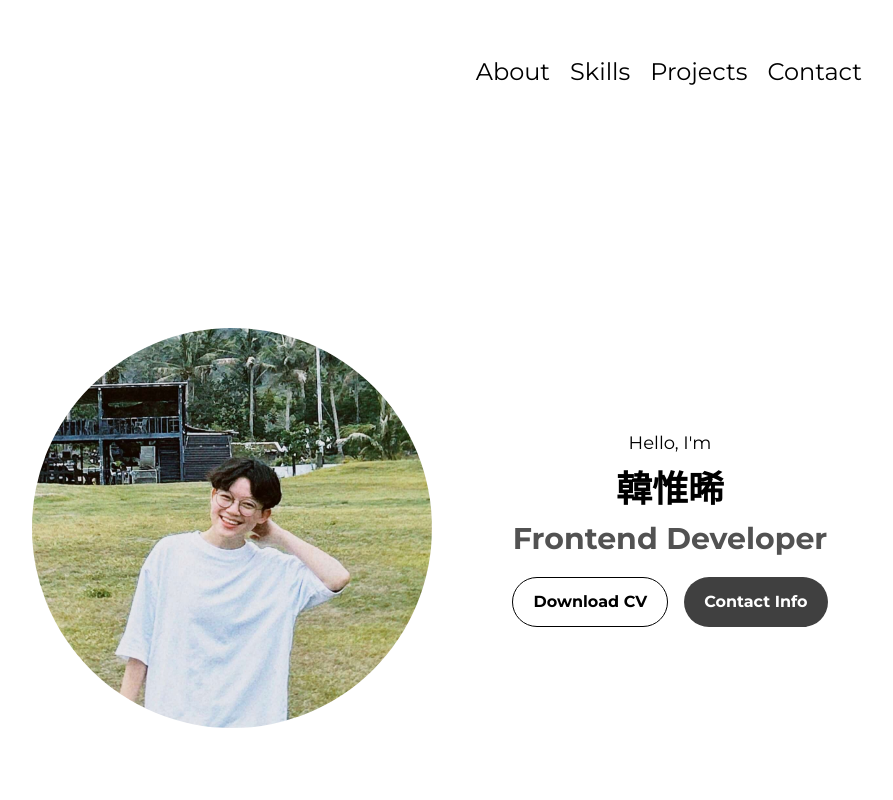
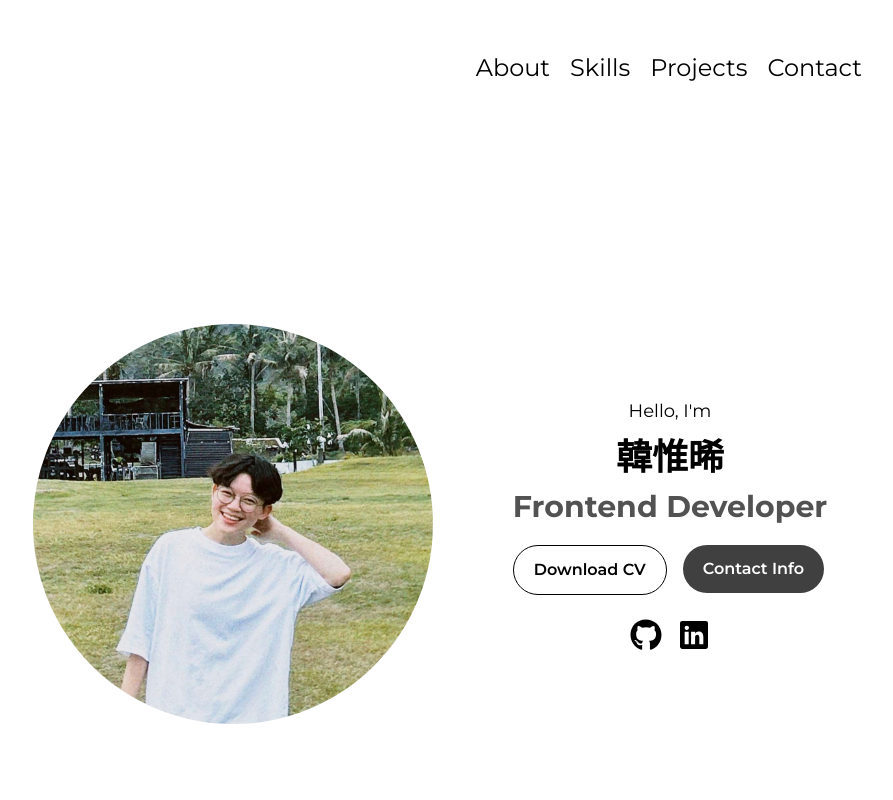
Before and after one commit to qqpp0504/website, a React (Vite) app in the folder frontend/: page / in a window 1280 px wide. Shown: the top 800 px of the page, without its empty margins (210-1103 px from the left). Built offline with nearby package versions, Linux system fonts and the light colour scheme.

Commit message:
Add RWD to all component

```diff
--- a/frontend/package.json
+++ b/frontend/package.json
@@ -11,6 +11,7 @@
   },
   "dependencies": {
     "@tailwindcss/vite": "^4.0.17",
+    "aos": "^2.3.4",
     "react": "^19.0.0",
     "react-dom": "^19.0.0",
     "tailwindcss": "^4.0.17"
--- a/frontend/src/App.jsx
+++ b/frontend/src/App.jsx
@@ -9,7 +9,7 @@ import Footer from "./components/Footer.jsx";
 
 function App() {
   return (
-    <div className="montserrat px-52 pt-14">
+    <div className="montserrat px-10 lg:px-52 pt-10">
       <header>
         <Navigation />
       </header>
--- a/frontend/src/components/Contact.jsx
+++ b/frontend/src/components/Contact.jsx
@@ -5,10 +5,10 @@ import SectionTitle from "./UI/SectionTitle.jsx";
 
 export default function Contact() {
   return (
-    <section className="my-48">
+    <section id="contact" className="my-48">
       <SectionTitle exploreText="Get In Touch" title="Contact Me" />
 
-      <div className="rounded-3xl border-[1.5px] border-neutral-400 px-7 py-5 w-fit mx-auto flex gap-8 bg-neutral-100">
+      <div className="rounded-3xl border-[1.5px] border-neutral-400 px-7 py-5 w-fit mx-auto flex flex-col sm:flex-row gap-8 bg-neutral-100">
         <div className="flex items-center gap-3">
           <div className="p-2 rounded-full bg-black">
             <AiTwotoneMail color="white" size="1.2rem" />
--- a/frontend/src/components/Footer.jsx
+++ b/frontend/src/components/Footer.jsx
@@ -1,11 +1,19 @@
 export default function Footer() {
   return (
     <>
-      <ul className="flex gap-5 text-2xl justify-center pb-5">
-        <li>About</li>
-        <li>Skills</li>
-        <li>Projects</li>
-        <li>Contact</li>
+      <ul className="flex flex-col sm:flex-row gap-5 text-2xl items-center sm:justify-center pb-5">
+        <li>
+          <a href="#about">About</a>
+        </li>
+        <li>
+          <a href="#skills">Skills</a>
+        </li>
+        <li>
+          <a href="#projects">Projects</a>
+        </li>
+        <li>
+          <a href="#contact">Contact</a>
+        </li>
       </ul>
       <div className="text-center my-8 text-neutral-600">
         &copy; 2025 hanwei. All rights reserved.
--- a/frontend/src/components/Navigation.jsx
+++ b/frontend/src/components/Navigation.jsx
@@ -1,12 +1,63 @@
+import { VscListSelection } from "react-icons/vsc";
+import { IoMdClose } from "react-icons/io";
+import { useState } from "react";
+
+import classes from "./Navigation.module.css";
+
 export default function Navigation() {
+  const [isToggle, setIsToggle] = useState(false);
+
+  function handleToggleMenu() {
+    setIsToggle((prev) => !prev);
+  }
+
   return (
-    <nav>
-      <ul className="flex gap-5 text-2xl justify-end">
-        <li>About</li>
-        <li>Skills</li>
-        <li>Projects</li>
-        <li>Contact</li>
-      </ul>
-    </nav>
+    <>
+      <nav className="mt-3 hidden lg:block">
+        <ul className="flex gap-5 text-2xl justify-end">
+          <li className={`${classes.line}`}>
+            <a href="#about">About</a>
+          </li>
+          <li className={`${classes.line}`}>
+            <a href="#skills">Skills</a>
+          </li>
+          <li className={`${classes.line}`}>
+            <a href="#projects">Projects</a>
+          </li>
+          <li className={`${classes.line}`}>
+            <a href="#contact">Contact</a>
+          </li>
+        </ul>
+      </nav>
+
+      <div className="mt-3 flex justify-end lg:hidden">
+        <button onClick={handleToggleMenu} className="cursor-pointer">
+          {isToggle ? (
+            <IoMdClose size="1.6rem" />
+          ) : (
+            <VscListSelection size="1.5rem" />
+          )}
+        </button>
+      </div>
+
+      {isToggle && (
+        <nav className="lg:hidden">
+          <ul className="flex flex-col gap-5 text-2xl right-12 top-24 bg-white p-10 rounded-xl">
+            <li className={`${classes.line}`}>
+              <a href="#about">About</a>
+            </li>
+            <li className={`${classes.line}`}>
+              <a href="#skills">Skills</a>
+            </li>
+            <li className={`${classes.line}`}>
+              <a href="#projects">Projects</a>
+            </li>
+            <li className={`${classes.line}`}>
+              <a href="#contact">Contact</a>
+            </li>
+          </ul>
+        </nav>
+      )}
+    </>
   );
 }
--- /dev/null
+++ b/frontend/src/components/Navigation.module.css
@@ -0,0 +1,22 @@
+.line a {
+  position: relative;
+}
+
+.line a:hover {
+  color: #9ca3af;
+}
+
+.line a::after {
+  content: " ";
+  position: absolute;
+  right: 50%;
+  left: 50%;
+  bottom: -10px;
+  border-bottom: 2px solid #9ca3af;
+  transition: 0.3s;
+}
+
+.line a:hover::after {
+  right: 0%;
+  left: 0%;
+}
--- a/frontend/src/components/Projects.jsx
+++ b/frontend/src/components/Projects.jsx
@@ -8,10 +8,10 @@ import ProjectCard from "./UI/ProjectCard.jsx";
 export default function Projects() {
   return (
     <>
-      <section className="mb-10">
+      <section id="projects" className="pt-4 mb-10">
         <SectionTitle exploreText="Browse My Recent" title="Projects" />
 
-        <div className="flex gap-8">
+        <div className="flex gap-8 flex-col lg:flex-row items-center">
           <ProjectCard
             projectImg={
               <img
@@ -21,6 +21,8 @@ export default function Projects() {
               />
             }
             projectName="SH SELECT Project"
+            projectGithub="https://github.com/qqpp0504/sh-select-project"
+            projectLink="https://qqpp0504.github.io/sh-select-project"
           />
           <ProjectCard
             projectImg={
@@ -31,10 +33,12 @@ export default function Projects() {
               />
             }
             projectName="nearbyX Project"
+            projectGithub="https://github.com/qqpp0504/nearbyX"
+            projectLink="https://qqpp0504.github.io/nearbyX"
           />
         </div>
       </section>
-      <div className="absolute right-28">
+      <div className="absolute right-10 lg:right-28">
         <FaAnglesDown size="1.8rem" />
       </div>
     </>
--- a/frontend/src/components/Skills.jsx
+++ b/frontend/src/components/Skills.jsx
@@ -32,15 +32,15 @@ const OTHERSSKILLSLOGO = [
 export default function Skills() {
   return (
     <>
-      <section className="mb-10">
+      <section id="skills" className="pt-4 mb-10">
         <SectionTitle exploreText="View My" title="Skills" />
 
-        <div className="flex gap-8 h-[25rem]">
+        <div className="flex flex-col lg:flex-row gap-8 lg:h-[25rem] items-center">
           <SkillsCard skillsTitle="Frontend Development">
             {FRONTENDSKILLSLOGO.map((skill) => (
               <div
                 key={skill.label}
-                className="flex flex-col justify-center items-center"
+                className="flex flex-col justify-center items-center transition-all duration-300 hover:rotate-12"
               >
                 {skill.icon}
                 <span>{skill.label}</span>
@@ -52,7 +52,7 @@ export default function Skills() {
             {OTHERSSKILLSLOGO.map((skill) => (
               <div
                 key={skill.label}
-                className="flex flex-col justify-center items-center"
+                className="flex flex-col justify-center items-center transition-all duration-300 hover:rotate-12"
               >
                 {skill.icon}
                 <span>{skill.label}</span>
@@ -61,7 +61,7 @@ export default function Skills() {
           </SkillsCard>
         </div>
       </section>
-      <div className="absolute right-28">
+      <div className="absolute right-10 lg:right-28">
         <FaAnglesDown size="1.8rem" />
       </div>
     </>
--- a/frontend/src/components/StartInfo.jsx
+++ b/frontend/src/components/StartInfo.jsx
@@ -1,10 +1,14 @@
+import { FaGithub } from "react-icons/fa";
+import { IoLogoLinkedin } from "react-icons/io5";
+
+import myResumePdf from "../assets/resume/resume-hanwei.pdf";
 import myImage from "../assets/images/my-image.jpg";
 import Button from "./UI/Button.jsx";
 
 export default function StartInfo() {
   return (
-    <section className="flex justify-center items-center gap-20 my-60">
-      <div className="w-[25rem] h-[25rem] rounded-full overflow-hidden">
+    <section className="flex flex-col justify-center items-center gap-20 my-16 lg:mt-60 lg:mb-10 lg:flex-row">
+      <div className="w-[20rem] min-w-[20rem] min-h-[20rem] lg:min-w-[25rem] h-[20rem] lg:min-h-[25rem] rounded-full overflow-hidden">
         <img
           src={myImage}
           alt="My image"
@@ -19,10 +23,26 @@ export default function StartInfo() {
           Frontend Developer
         </p>
         <div className="flex gap-4 mt-2">
-          <Button className="font-bold border-[1.5px]">Download CV</Button>
-          <Button className="font-bold bg-neutral-700 text-white">
-            Contact Info
-          </Button>
+          <a href={myResumePdf} download={myResumePdf}>
+            <Button className="font-semibold border-[1.5px] cursor-pointer transition duration-300 hover:bg-neutral-700 hover:text-white">
+              Download CV
+            </Button>
+          </a>
+
+          <a href="#contact">
+            <Button className="font-semibold bg-neutral-700 cursor-pointer text-white transition duration-300 hover:bg-black">
+              Contact Info
+            </Button>
+          </a>
+        </div>
+        <div className="flex justify-center gap-4 mt-3">
+          <a href="https://github.com/qqpp0504">
+            <FaGithub size="2rem" />
+          </a>
+
+          <a href="https://www.linkedin.com/in/%E6%83%9F%E6%99%9E-%E9%9F%93-62ab30321/">
+            <IoLogoLinkedin size="2rem" />
+          </a>
         </div>
       </div>
     </section>
--- a/frontend/src/components/UI/ProjectCard.jsx
+++ b/frontend/src/components/UI/ProjectCard.jsx
@@ -1,8 +1,13 @@
 import Button from "./Button.jsx";
 
-export default function ProjectCard({ projectImg, projectName }) {
+export default function ProjectCard({
+  projectImg,
+  projectName,
+  projectGithub,
+  projectLink,
+}) {
   return (
-    <div className="border-[1.5px] border-neutral-400 rounded-4xl p-8 flex flex-col gap-2 w-1/2 h-full">
+    <div className="border-[1.5px] border-neutral-400 rounded-4xl p-8 flex flex-col gap-2 w-full sm:w-[25rem] lg:w-1/2 h-full">
       <div className="rounded-3xl overflow-hidden w-full h-[20rem]">
         {projectImg}
       </div>
@@ -10,12 +15,17 @@ export default function ProjectCard({ projectImg, projectName }) {
       <div className="text-center font-bold text-2xl my-3">{projectName}</div>
 
       <div className="flex justify-center gap-5">
-        <Button className="border-[1.5px] border-neutral-400 font-semibold">
-          GitHub
-        </Button>
-        <Button className="border-[1.5px] border-neutral-400 font-semibold">
-          Live Demo
-        </Button>
+        <a href={projectGithub} target="_blank">
+          <Button className="border-[1.5px] border-neutral-400 font-semibold cursor-pointer transition duration-300 hover:bg-neutral-700 hover:text-white">
+            GitHub
+          </Button>
+        </a>
+
+        <a href={projectLink} target="_blank">
+          <Button className="border-[1.5px] border-neutral-400 font-semibold cursor-pointer transition duration-300 hover:bg-neutral-700 hover:text-white">
+            Live Demo
+          </Button>
+        </a>
       </div>
     </div>
   );
--- a/frontend/src/components/UI/SkillsCard.jsx
+++ b/frontend/src/components/UI/SkillsCard.jsx
@@ -14,7 +14,7 @@ const SKILLSLOGO = [
 
 export default function SkillsCard({ skillsTitle, children }) {
   return (
-    <div className="border-[1.5px] border-neutral-400 rounded-4xl p-8 flex flex-col gap-2 w-1/2 h-full">
+    <div className="border-[1.5px] border-neutral-400 rounded-4xl p-8 flex flex-col gap-2 w-full sm:w-[25rem] h-full lg:w-1/2">
       <span className="text-neutral-600 text-2xl font-bold mb-6 text-center">
         {skillsTitle}
       </span>
```
Also changed, not shown: frontend/src/components/AboutMe.jsx (+13 -6 lines), 2 other files (tests, documents, lock files or other folders).
